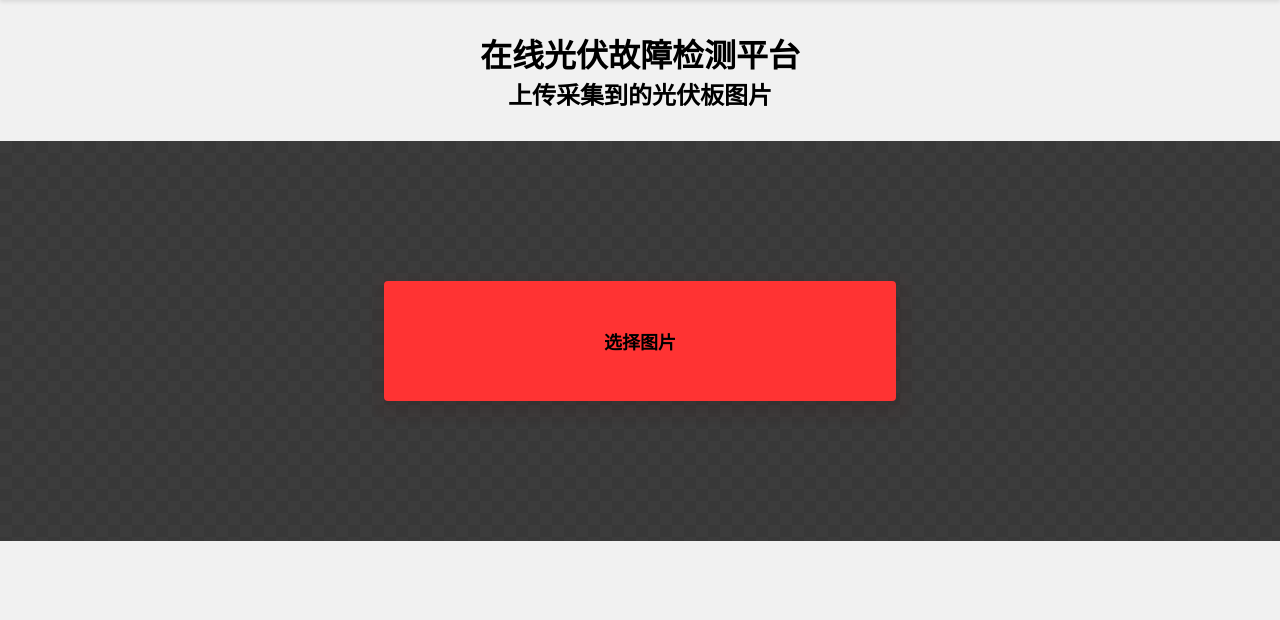
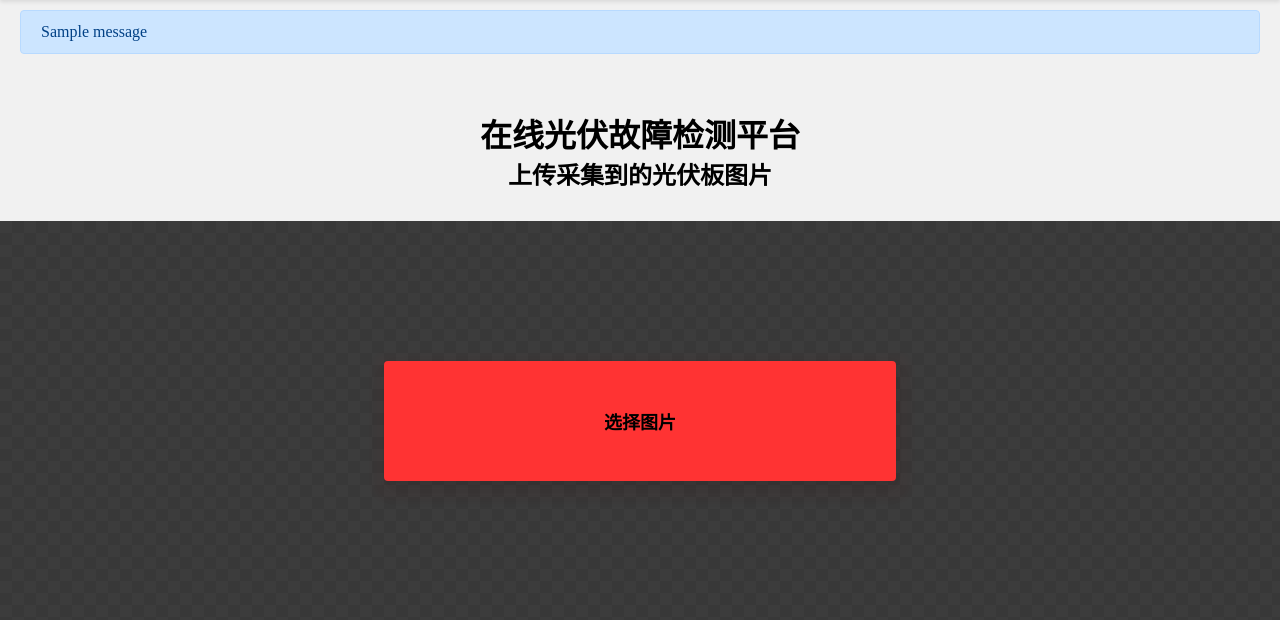
Before and after one commit to gaotianchi/showimages, a Flask app: page / in a window 1280 px wide. Shown: the part 70-690 px from the top of the page. Before the commit the page ends 611 px from the top, so only its background shows below. Run offline with Flask 3, Linux system fonts and the light colour scheme; one stand-in notice (Sample message) is shown; data that the repository does not hold is empty.

Commit message:
feat: 添加 flash 功能

```diff
--- a/showimages/static/css/base.css
+++ b/showimages/static/css/base.css
@@ -29,3 +29,18 @@ span {
     font-size: 18px;
     font-weight: bold;
 }
+
+#flash-message {
+    padding: 10px 20px;
+}
+
+.alert {
+    position: relative;
+    padding: 0.75rem 1.25rem;
+    margin-bottom: 1rem;
+    border: 1px solid transparent;
+    border-radius: 0.25rem;
+    color: #004085;
+    background-color: #cce5ff;
+    border-color: #b8daff;
+  }
--- a/showimages/templates/base.html
+++ b/showimages/templates/base.html
@@ -1,5 +1,6 @@
 <!DOCTYPE html>
 <html lang="en">
+
 <head>
     <meta charset="UTF-8">
     <meta http-equiv="X-UA-Compatible" content="IE=edge">
@@ -13,11 +14,16 @@
 
     {% endblock link %}
 </head>
+
 <body>
     {% block header %}
 
     {% endblock header %}
-
+    <div id="flash-message">
+        {% for message in get_flashed_messages() %}
+        <div class="alert">{{ message }}</div>
+        {% endfor %}
+    </div>
     {% block main %}
 
     {% endblock main %}
@@ -27,4 +33,5 @@
     {% endblock script %}
 
 </body>
+
 </html>
```
